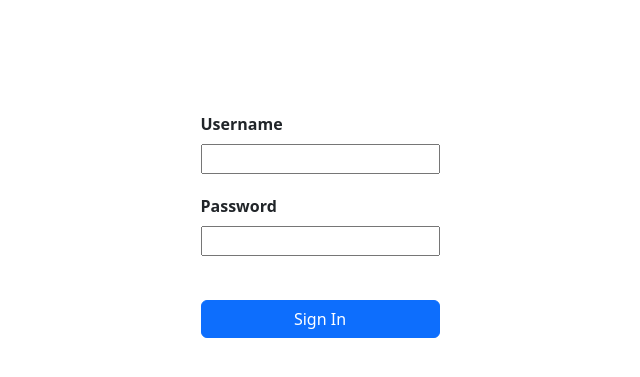
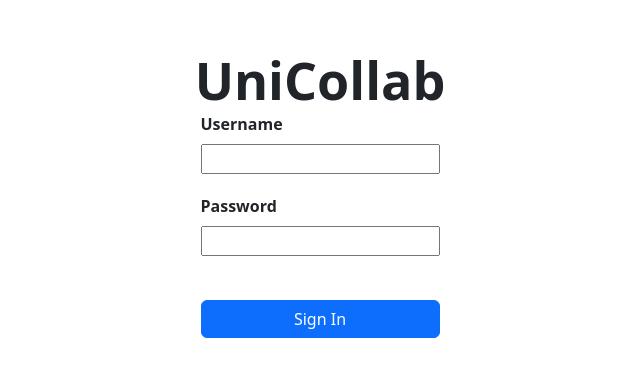
Before and after one commit to konsklav/UniCollab, a React (Vite) app in the folder apps/website/: page /login in a window 1280 px wide. Shown: the part 175-552 px from the top of the page, without its empty margins (320-960 px from the left). Built offline with nearby package versions, Linux system fonts and the light colour scheme; the HTML template or start-up script is replaced by a standard one.

Commit message:
Completed login procedure with login/logout functioning as expected

```diff
--- a/apps/website/src/components/Navbar/Navbar.tsx
+++ b/apps/website/src/components/Navbar/Navbar.tsx
@@ -1,24 +1,23 @@
-import { NavLink } from "react-router-dom";
 import NavItem from "./NavItem";
 
 import './Navbar.module.css'
-
-const flexConfig = "d-flex flex-sm-column flex-row"
+import Logo from "../Text/Logo";
+import { useAuth } from "../Authentication/AuthenticationProvider";
 
 export default function Navbar() {
+    const auth = useAuth()
+
     return (
-        <div className={`bg-secondary flex-grow-1 ${flexConfig}`}>
-            <div className="p-2 fs-2 text-center fw-bolder">
-                UniCollab
-            </div>
-            <nav className={`${flexConfig} flex-grow-1`}>
+        <div className="bg-secondary flex-grow-1">
+            <Logo color="light"/>
+            <nav className="flex-grow-1">
                 <ul className="p-0">
                     <NavItem to={'/'}>Home</NavItem>
                     <NavItem to={'/chat'}>Chat</NavItem>
                 </ul>
             </nav>
             <div className="text-center p-3">
-                <NavLink to={'/login'} className="text-danger">Log Out</NavLink>
+                <button type="button" className="btn btn-danger" onClick={auth.logout}>Sign Out</button>
             </div>
         </div>
     )
--- /dev/null
+++ b/apps/website/src/components/Text/Logo.module.css
@@ -0,0 +1,5 @@
+.logo {
+    font-size: 3.25rem;
+    font-weight: 700;
+    padding: 1rem;
+}
--- a/apps/website/src/components/Text/Logo.tsx
+++ b/apps/website/src/components/Text/Logo.tsx
@@ -1,3 +1,5 @@
+import styles from './Logo.module.css'
+
 interface LogoProps {
     color: 'light' | 'dark'
 }
@@ -10,6 +12,6 @@ export default function Logo({color}: LogoProps) {
     }
 
     return (
-        <div className={`h1 fw-bold ${getColorClass()}`}>UniCollab</div>
+        <div className={`${styles.logo} ${getColorClass()}`}>UniCollab</div>
     )
 }
--- a/apps/website/src/layout/Layout.module.css
+++ b/apps/website/src/layout/Layout.module.css
@@ -1,12 +1,22 @@
+#layout {
+    display: flex;
+}
+
+#content {
+    padding: .5rem;
+}
+
 @media (min-width: 576px) {
     #layout {
         height: 100dvh;
+        flex-direction: row;
     }
 }
 
-@media only screen and (max-width: 576px) {
+@media only screen and (max-width: 800px) {
     #layout {
         width: 100dvh;
         height: 12.5rem;
+        flex-direction: column;
     }
 }
--- a/apps/website/src/layout/Layout.tsx
+++ b/apps/website/src/layout/Layout.tsx
@@ -6,13 +6,13 @@ import styles from './Layout.module.css'
 export default function Layout() {
     return (
         <>
-            <div id={styles.layout} className="row">
-                <div className="col-sm-2 d-flex flex-column">
+            <div id={styles.layout}>
+                <div className="navigation d-flex flex-column">
                     <Navbar/>
                 </div>
-                <div className="col">
+                <main id={styles.content}>
                     <Outlet/>
-                </div>
+                </main>
             </div>
         </>
     )
--- a/apps/website/src/pages/Login/LoginPage.module.css
+++ b/apps/website/src/pages/Login/LoginPage.module.css
@@ -5,3 +5,8 @@
     justify-content: center;
     align-items: center;
 }
+
+#login-logo {
+    position: fixed;
+    top: 25%;
+}
--- a/apps/website/src/pages/Login/LoginPage.tsx
+++ b/apps/website/src/pages/Login/LoginPage.tsx
@@ -1,17 +1,25 @@
-import { redirect } from "react-router-dom";
+import { useNavigate } from "react-router-dom";
 import { LoginCredentials } from "../../features/Login/Login.types";
 import LoginForm from "../../features/Login/LoginForm";
 
 import styles from './loginPage.module.css'
+import Logo from "../../components/Text/Logo";
+import { useAuth } from "../../components/Authentication/AuthenticationProvider";
 
 export default function LoginPage() {
+    const {login} = useAuth()
+    const navigate = useNavigate()
 
     const handleLogin = (credentials: LoginCredentials) => {
-        redirect('/')
+        login()
+        navigate('/')
     }
 
     return (
         <div id={styles.login}>
+            <div id={styles['login-logo']}>
+                <Logo color="dark"/>
+            </div>
             <LoginForm onLogin={handleLogin}/>
         </div>
     )
```
